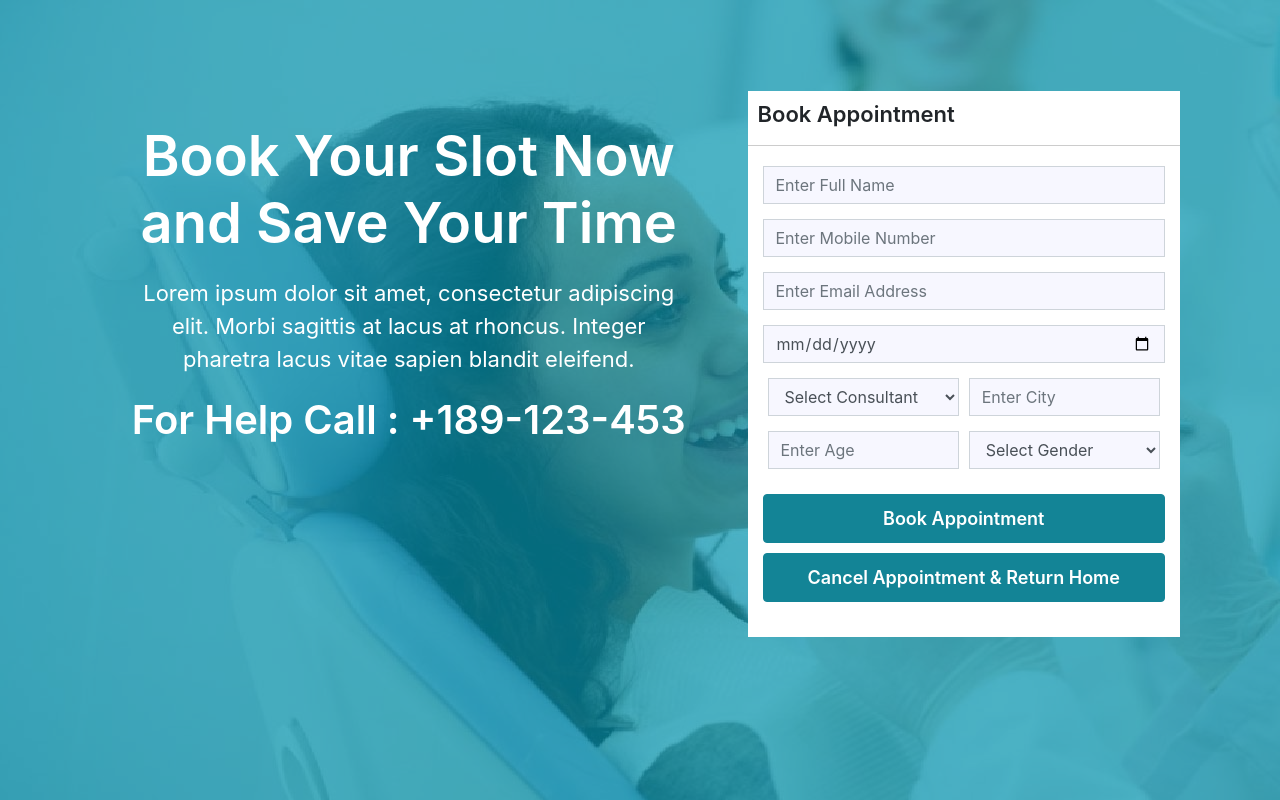
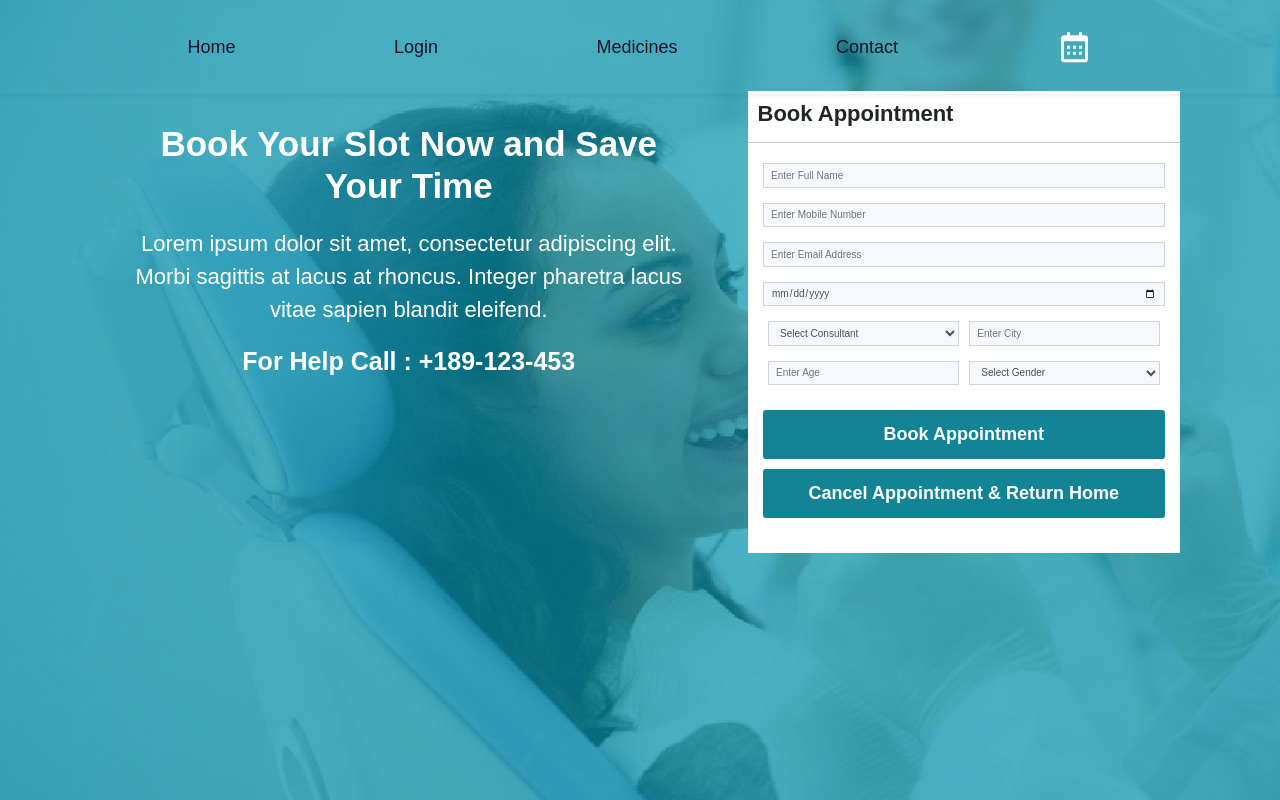
Before and after one commit to Yash-Kalekar/Pharmacy, a PHP site: page /book.html in a window 1280 px wide. Run offline with PHP 8.4, Linux system fonts and the light colour scheme; some libraries are stand-ins or nearby versions.

Commit message:
Your commit message

```diff
--- a/assets/css/book.css
+++ b/assets/css/book.css
@@ -1,9 +1,64 @@
+*{
+	font-family: 'Poppins', sans-serif;
+	margin: 0;
+	padding: 0;
+	scroll-padding-top: 2rem;
+	scroll-behavior: smooth;
+	box-sizing: border-box;
+	list-style: none;
+	text-decoration: none;
+}
+:root{
+	--black: black;
+	-light-color:#666;
+	--box-shadow: 2px 2px 12px grey;
+	--border: 2rem solid rgba(0,0,0.1);
+	--main-color: #fd4646;
+	--text-color: #171427;
+	--bg-color: #fff;
+}
+
+html{
+	font-size: 62.5%;
+	overflow-x: hidden;
+	scroll-behavior: smooth;
+
+	scroll-padding-top: 7rem;
+
+}
+
+
 body{
 	width: 100%;
 	height:100%;
 	overflow: hidden;
 	background-image: url(../images/background.jpg);
 }
+/*header*/
+header{
+	position: fixed;
+	top: 0;
+	left: 0;
+	width: 100%;
+	box-shadow: 0 1px 4px hsl(0 4% 15% / 10%);
+	z-index: 100;
+}
+
+.nav-container {
+	display: flex;
+	align-items: center;
+	justify-content: space-evenly;
+	padding: 29px;
+}
+.logo{
+	font-size: 180%;
+	color: var(--text-color);
+	font-weight: 400;
+
+}
+
+
+/*header*/
 .inner-layer{
 	position: absolute;
 	width: 100%;
@@ -115,6 +170,145 @@ body{
 }
 
 
+/* CART */
+.cart{
+	position: fixed;
+	top: 0;
+	right: -100%;
+	width: 360px;
+	min-height: 100vh;
+	padding: 20px;
+	background: var(--bg-color);
+	box-shadow: -2px 0 4px hsl(0 4% 15% / 10%);
+	transition: 0.3s;
+}
+.cart.active{
+	right: 0;
+}
+.cart-content {
+    max-height: 300px; /* Set a maximum height for the cart content */
+    overflow-y: scroll; /* Add a vertical scrollbar when content exceeds the maximum height */
+}
+.cart-title{
+	text-align: center;
+	font-size: 1.5rem;
+	font-weight: 600;
+	margin-top: 2rem;
+	color: var(--text-color);
+}
+.cart-box{
+    display: flex;
+    align-items: center;
+    gap: 1rem;
+    margin-top: 1rem;
+    padding: 10px;
+    border: 1px solid #ccc;
+    border-radius: 5px;
+    background-color: #fff;
+    box-shadow: var(--box-shadow);
+}
+#cart-icon {
+    font-size: 36px; /* Increase the font size to make the icon bigger */
+    color: #fff;
+}
+.cart-img{
+    width: 80px;
+    height: 80px;
+    object-fit: cover;
+    border-radius: 5px;
+}
+.detail-box{
+    display: flex;
+    flex-direction: column;
+}
+.cart-product-title{
+    font-size: 1rem;
+    text-transform: uppercase;
+    font-weight: 600;
+    margin-bottom: 5px;
+}
+.cart-price{
+    font-weight: 500;
+    color: var(--main-color);
+    font-size: 1.2rem;
+}
+.cart-quantity{
+    border: 1px solid var(--text-color);
+    outline-color: var(--main-color);
+    width: 2.4rem;
+    text-align: center;
+    font-size: 1rem;
+    padding: 0.5rem;
+    margin-left: auto;
+}
+.cart-remove{
+	font-size: 20px;
+	color: var(--main-color);
+	cursor: pointer;
+}
+.total {
+    display: flex;
+    justify-content: flex-end;
+    margin-top: 1.5rem;
+}
+
+.total-title {
+    font-size: 1rem;
+    font-weight: 600;
+}
+
+.total-price {
+    margin-left: 0.5rem;
+    font-size: 1.2rem;
+    color: var(--main-color);
+}
+
+./* Style for the "Buy" button */
+.btn-buy {
+    display: flex;
+    margin: 1.5rem auto 0 auto;
+    padding: 12px 20px;
+    border: none;
+    background: var(--main-color);
+    color: var(--bg-color);
+    font-size: 1rem;
+    font-weight: 500;
+    cursor: pointer;
+    border-radius: 5px;
+}
+
+.btn-buy:hover {
+    background: var(--text-color);
+}
+
+#close-cart {
+    position: absolute;
+    top: 1rem;
+    right: 0.8rem;
+    font-size: 2rem;
+    color: var(--text-color);
+    cursor: pointer;
+}
+.section-header {
+    display: flex;
+    align-items: center;
+    justify-content: space-between;
+    margin-bottom: 1.5rem;
+}
+
+.section-title{
+    font-size: 1.5rem;
+    font-weight: 600;
+    margin-top: 0;
+    margin-bottom: 0;
+    text-align: center; /* Center-align the text */
+    flex-grow: 1; /* Allow the title to expand and take available space */
+}
+.shop{
+	margin-top: 2rem;
+}
+
+
 @media screen and (max-width: 768px) {
     .btn-appointment,
     .btn-cancel {
--- a/book.html
+++ b/book.html
@@ -7,7 +7,42 @@
     <link rel="stylesheet" href="assets/css/bootstrap.min.css">
     <link rel="stylesheet" href="assets/css/datepicker.css">
     <link rel="stylesheet" href="assets/css/book.css">
+        <!--BOX ICONS-->
+    <link href='https://unpkg.com/boxicons@2.1.4/css/boxicons.min.css' rel='stylesheet'>
+    <script src="https://cdnjs.cloudflare.com/ajax/libs/jspdf/2.3.1/jspdf.umd.min.js"></script>
 </head>
+    <!--HEADER-->
+    <header class="header">
+        <!--NAV-->
+        <div class="nav-container">
+            <a href="index.html" class="logo">Home</a>
+            <a href="login.html" class="logo">Login</a>
+            <a href="medicine.html" class="logo">Medicines</a>
+            <a href="contact.html" class="logo">Contact</a>
+
+                        <!--CART ICON-->
+            <i class='bx bx-calendar' id="cart-icon"></i>
+
+
+            <!--CART-->
+            <div class="cart">
+                <h2 class="cart-title">Your Appointments</h2>
+                <!--CONTENT-->
+                <div class="cart-content">
+
+                </div>
+                <div class="cart-content">
+    <!-- Appointment details will be displayed here -->
+                </div>
+                <!--BUY BUTTON-->
+
+                <!--Cart Close-->
+                <i class="bx bx-x" id="close-cart"></i>
+            </div>
+
+
+    </header>
+
 <body>
     <div class="inner-layer">
         <div class="container">
@@ -91,42 +126,6 @@
     <script src="assets/js/popper.min.js"></script>
     <script src="assets/js/bootstrap.min.js"></script>
     <script src="assets/js/bootstrap-datepicker.js"></script>
-    <script>
-        $(document).ready(function () {
-            $("#dat").datepicker();
-
-            $("#consultant").change(function () {
-                if ($(this).val() === "other") {
-                    $("#other-consultant-row").show();
-                } else {
-                    $("#other-consultant-row").hide();
-                }
-            });
-
-            $("#appointment-form").submit(function (e) {
-                e.preventDefault(); // Prevent form submission
-
-                // Check if any required field is empty
-                if (
-                    $("#full-name").val() === "" ||
-                    $("#mobile-number").val() === "" ||
-                    $("#email").val() === "" ||
-                    $("#appointment-date").val() === "" ||
-                    ($("#consultant").val() === "" || ($("#consultant").val() === "other" && $("#other-consultant").val() === "")) ||
-                    $("#city").val() === "" ||
-                    $("#age").val() === "" ||
-                    $("#gender").val() === ""
-                ) {
-                    alert("Please fill in all required fields.");
-                } else {
-                    // All fields are filled, proceed with form submission
-                    alert("Appointment booked successfully!");
-
-                    // Redirect to the index page
-                    window.location.href = "index.html";
-                }
-            });
-        });
-    </script>
+    <script src="book.js"></script>
 </body>
 </html>
--- /dev/null
+++ b/book.js
@@ -0,0 +1,123 @@
+// CART
+let cartIcon = document.querySelector("#cart-icon");
+let cart = document.querySelector(".cart");
+let closeCart = document.querySelector("#close-cart");
+
+// OPEN CART
+cartIcon.addEventListener("click", () => {
+    cart.classList.add("active");
+});
+
+// CLOSE CART
+closeCart.addEventListener("click", () => {
+    cart.classList.remove("active");
+});
+
+$(document).ready(function () {
+    $("#dat").datepicker();
+
+    // Initialize the appointments array from local storage
+    let appointments = JSON.parse(localStorage.getItem("appointments")) || [];
+
+    // Function to update the local storage with the current appointments
+    function updateLocalStorage() {
+        localStorage.setItem("appointments", JSON.stringify(appointments));
+    }
+
+    $("#consultant").change(function () {
+        if ($(this).val() === "other") {
+            $("#other-consultant-row").show();
+        } else {
+            $("#other-consultant-row").hide();
+        }
+    });
+
+    $("#appointment-form").submit(function (e) {
+        e.preventDefault(); // Prevent form submission
+
+        // Check if any required field is empty
+        if (
+            $("#full-name").val() === "" ||
+            $("#mobile-number").val() === "" ||
+            $("#email").val() === "" ||
+            $("#appointment-date").val() === "" ||
+            ($("#consultant").val() === "" || ($("#consultant").val() === "other" && $("#other-consultant").val() === "")) ||
+            $("#city").val() === "" ||
+            $("#age").val() === "" ||
+            $("#gender").val() === ""
+        ) {
+            alert("Please fill in all required fields.");
+        } else {
+            // Create an appointment object as before
+            const consultantValue = $("#consultant").val();
+            let appointment = {};
+
+            if (consultantValue === "other") {
+                const customConsultantName = $("#other-consultant").val();
+                if (customConsultantName) {
+                    appointment.consultant = customConsultantName;
+                } else {
+                    appointment.consultant = "Custom Consultant (Not Specified)";
+                }
+            } else {
+                appointment.consultant = $("#consultant option:selected").text();
+            }
+
+            appointment.name = $("#full-name").val();
+            appointment.mobile = $("#mobile-number").val();
+            appointment.email = $("#email").val();
+            appointment.date = $("#appointment-date").val();
+            appointment.city = $("#city").val();
+            appointment.age = $("#age").val();
+            appointment.gender = $("#gender").val();
+
+            // Add the appointment to the appointments array
+            appointments.push(appointment);
+
+            // Update local storage with the updated appointments
+            updateLocalStorage();
+
+            // Display the appointment in the cart
+            displayAppointmentInCart(appointment);
+
+            // Reset the form
+            $("#appointment-form")[0].reset();
+
+            // Show the "appointment booked successfully" alert
+            alert("Appointment booked successfully!");
+        }
+    });
+
+    // Function to display an appointment in the cart
+    function displayAppointmentInCart(appointment) {
+        const cartContent = document.querySelector(".cart-content");
+        const cartItem = document.createElement("div");
+        cartItem.classList.add("cart-box");
+
+        // Create the appointment details content
+        const appointmentDetails = `
+            <div class="detail-box">
+                <div class="cart-product-title">Name: ${appointment.name}</div>
+                <div class="cart-product-title">Date: ${appointment.date}</div>
+                <div class="cart-product-title">Consultant: ${appointment.consultant}</div>
+            </div>
+            <i class="bx bxs-trash-alt cart-remove"></i>`;
+
+        cartItem.innerHTML = appointmentDetails;
+        cartContent.appendChild(cartItem);
+
+        // Add a click event listener for appointment cancellation
+        const removeButton = cartItem.querySelector(".cart-remove");
+        removeButton.addEventListener("click", function () {
+            // Remove the appointment from the appointments array
+            const index = appointments.indexOf(appointment);
+            if (index !== -1) {
+                appointments.splice(index, 1);
+                // Update local storage after removal
+                updateLocalStorage();
+            }
+            // Remove the appointment from the cart
+            cartItem.remove();
+        });
+    }
+});
--- a/payment.css
+++ b/payment.css
@@ -8,7 +8,7 @@
 }
 
 body{
-  overflow: hidden;
+
   background: #2196F3;
   margin: 0 10px;
 }
```
